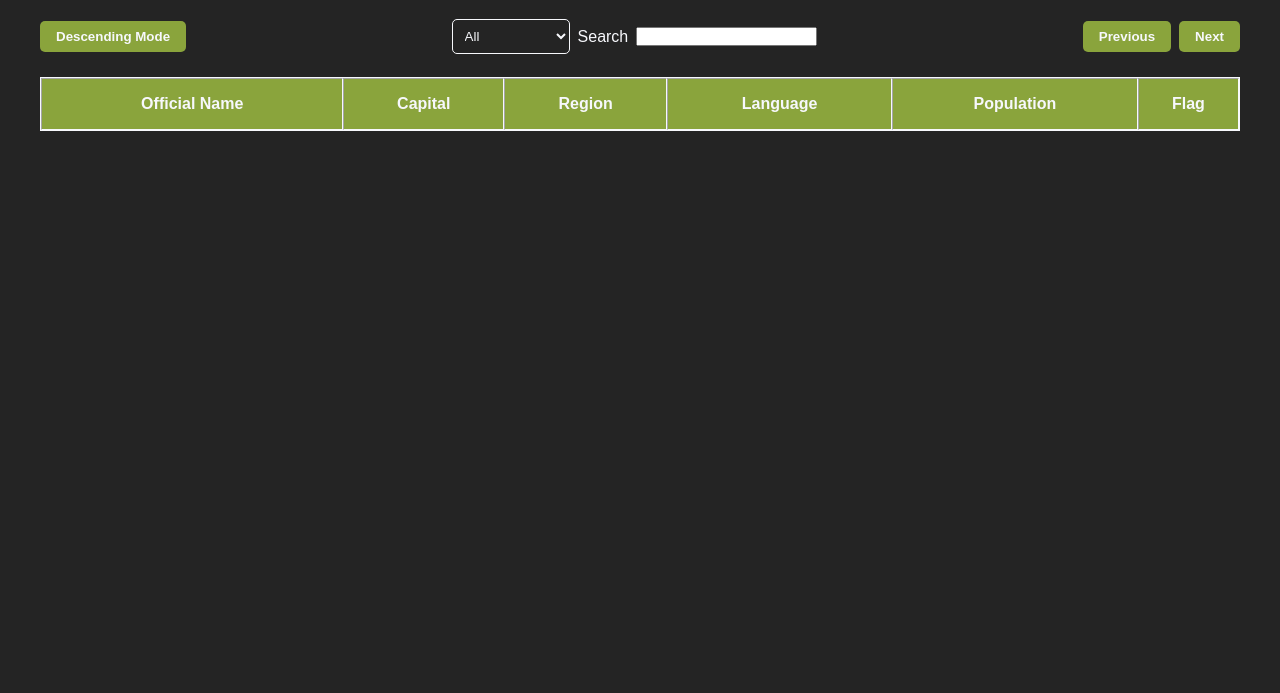
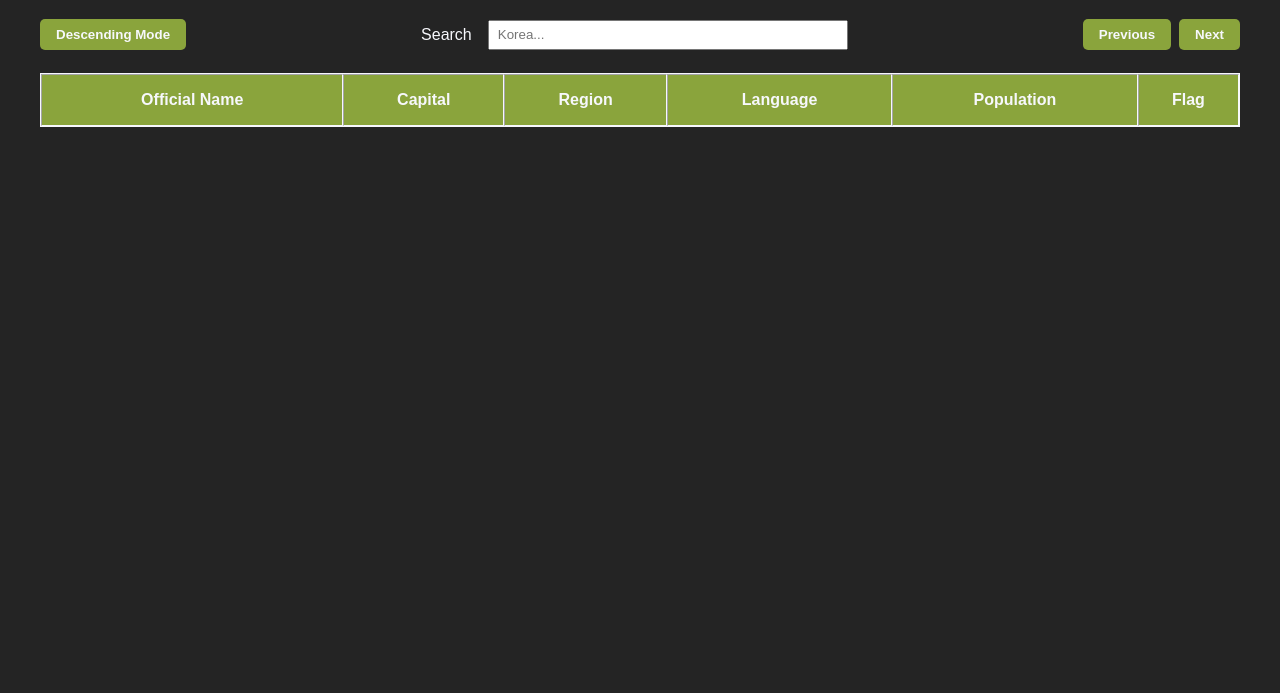
Before and after one commit to 0HungryDeveloper/Countries-Assestment, a website built with Vite: page index.html in a window 1280 px wide. Shown: the part 107-800 px from the top of the page. Built offline with nearby package versions, Linux system fonts and the light colour scheme; no server answers.

Commit message:
FEAT / Implement search bar

```diff
--- a/css/style.css
+++ b/css/style.css
@@ -52,10 +52,20 @@ label {
   gap: 0.5rem;
 }
 
-.navbar__filters {
+.navbar__searchbar {
   display: flex;
+  gap: 1rem;
   align-items: center;
-  gap: 0.5rem;
+}
+
+.navbar__searchbar__label {
+  font-size: 1rem;
+}
+
+.navbar__searchbar__input {
+  height: 30px;
+  width: 360px;
+  padding: 8px;
 }
 
 .navbar__filters__select {
--- a/index.html
+++ b/index.html
@@ -16,16 +16,9 @@
     </header>
     <nav class="navbar">
       <button class="navbar__order btn" id="toggle">Descending Mode</button>
-      <section class="navbar__filters">
-        <select class="navbar__filters__select" name="filters" id="filters">
-          <option value="All">All</option>
-          <option value="Official Name">Official Name</option>
-          <option value="Capital">Capital</option>
-          <option value="Region">Region</option>
-          <option value="Language">Language</option>
-        </select>
-        <label for="search">Search</label>
-        <input type="text" name="search" id="search">
+      <section class="navbar__searchbar">
+        <label for="search" class="navbar__searchbar__label">Search</label>
+        <input type="text" class="navbar__searchbar__input" name="search" id="search" placeholder="Korea...">
       </section>
       <section class="navbar__pagination">
         <button class="btn" id="previous">Previous</button>
--- a/js/main.js
+++ b/js/main.js
@@ -18,6 +18,9 @@ const itemsPerPage = 10;
 let currentPage = 1;
 let startIndex = 0;
 let endIndex = 10;
+
+// * Search field
+const searchBar = document.querySelector('#search');
 
 const controlPagination = currentPage => {
   startIndex = (currentPage - 1) * itemsPerPage;
@@ -119,4 +122,12 @@ window.addEventListener('DOMContentLoaded', async () => {
       updateTable(countries.slice(startIndex, endIndex));
     }
   });
+
+  searchBar.addEventListener('keyup', () => {
+    const result = countries.filter(country =>
+      country.name.official.includes(searchBar.value)
+    );
+
+    updateTable(result.slice(startIndex, endIndex));
+  });
 });
```
